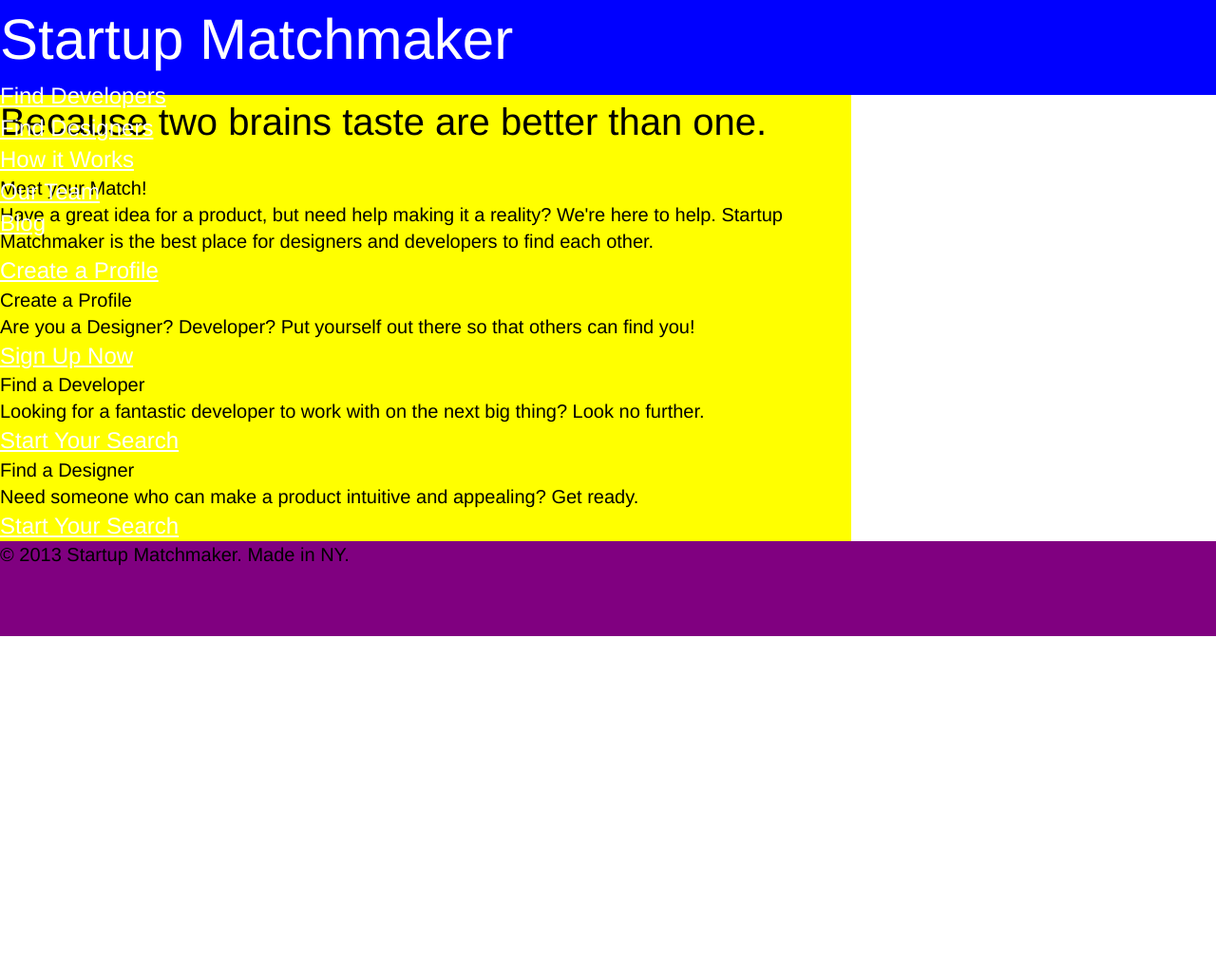
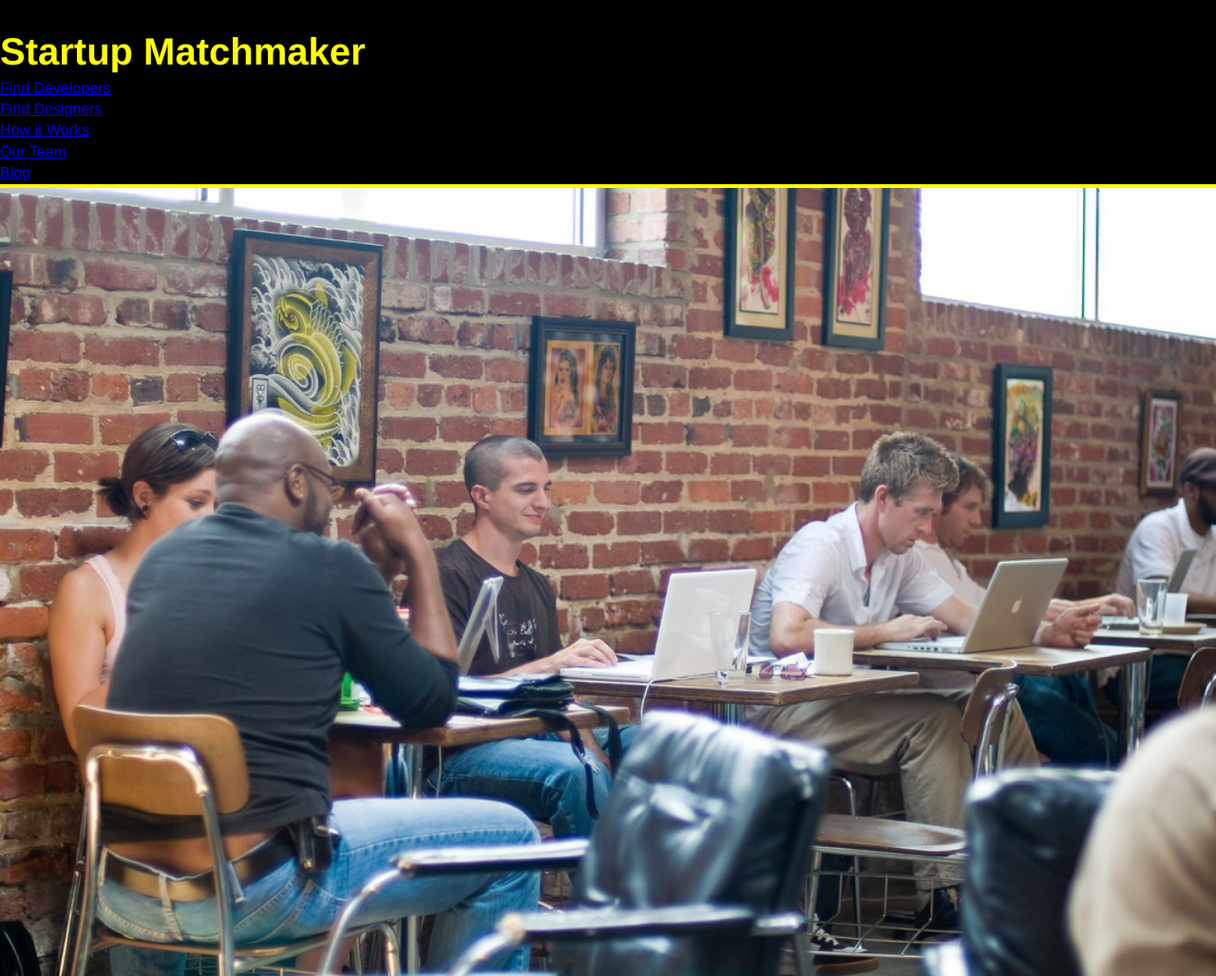
Before and after one commit to jroos1/matchmaker, a plain HTML site: page index.html in a window 1280 px wide. Shown: the top 1028 px of the page at 95% size. Before the commit the page ends 800 px from the top, so only its background shows below. Drawn offline with nearby package versions, Linux system fonts and the light colour scheme.

Commit message:
Initial styling of header and main section

```diff
--- a/css/style.css
+++ b/css/style.css
@@ -47,94 +47,64 @@ Developer @GA in NYC
 
 body {
      color: #000;
-     font-size: 12px;
+     font-size: 16px;
      line-height: 1.4;
      font-family: Helvetica, Arial, sans-serif;
-     margin:0px;
+     margin:0%;
 }
 
 /******************************************
 /* mobile
 /*******************************************/
-h1 {
-     color: white;
-     font-size: 3em;
-}
-
-h2 {
-     font-size: 2em;
-}
-
-p {
-     font-size: 1em;
-}
-
-header, footer {
-     height: 100px;
-}
 
 header {
-     background-color: blue;
+    background-color: black;
+    border-bottom: 4px solid yellow;
 }
 
 nav {
     display: none;
 }
 
-a {
-     color:white;
-     font-size: 24px;
+h1 {
+    color: yellow;
+    font-size: 2.5em;
+    padding-top: 2%;
+    font-weight: bold;
 }
 
-main {
-     background-color: red;
+h2 {
+  display: none;
 }
 
-aside {
-     background-color: green;
+img {
+  width: 100%;
 }
 
-footer {
-     background-color: purple;
+.overlay {
+  float: right;
+  border: 1px solid black;
 }
 
-/***** tablet *****/
+
+/******************************************
+/* tablet
+/*******************************************/
+
 @media only screen and (min-width: 768px) {
-    body {
-     font-size: 16px;
+
+
 }
 
-    .menu-trigger {
-     display: none;
-    }
+
+/******************************************
+/* desktop
+/*******************************************/
+
+@media only screen and (min-width: 1024px) {
 
   nav {
     display: block;
   }
 
-    main {
-          width:70%;
 }
-
-     aside {
-          width: 30%;
-     }
-
-     main, aside {
-          float:left;
-     }
-
-     footer {
-          clear:both;
-     }
-}
-
-@media only screen and (min-width: 1024px) {
-     body {
-          font-size: 20px;
-     }
-
-     main {
-          background-color: yellow;
-     }
-}
--- a/index.html
+++ b/index.html
@@ -33,12 +33,16 @@
 			<h2>Because two brains <span>taste</span> <span>are</span> better than one.</h1>
 
 			<section>
-				<img src="" />
-				<h3>Meet your Match!</h3>
-				<p>Have a great idea for a product, but need help making it a reality? We're here to help. Startup Matchmaker is the best place for designers and developers to find each other.</p>
-				<div>
-					<a href="#"><h3>Create a Profile</h3></a>
-				</div>
+
+				<img src="images/coworking.jpg" />
+					<div class="overlay">
+						<h3>Meet your Match!</h3>
+						<p>Have a great idea for a product, but need help making it a reality? We're here to help. Startup Matchmaker is the best place for designers and developers to find each other.</p>
+						<div>
+							<a href="#"><h3>Create a Profile</h3></a>
+						</div>
+					</div>
+
 			</section>
 
 			<section>
```
Lines whose indentation alone changed are shown as unchanged.
